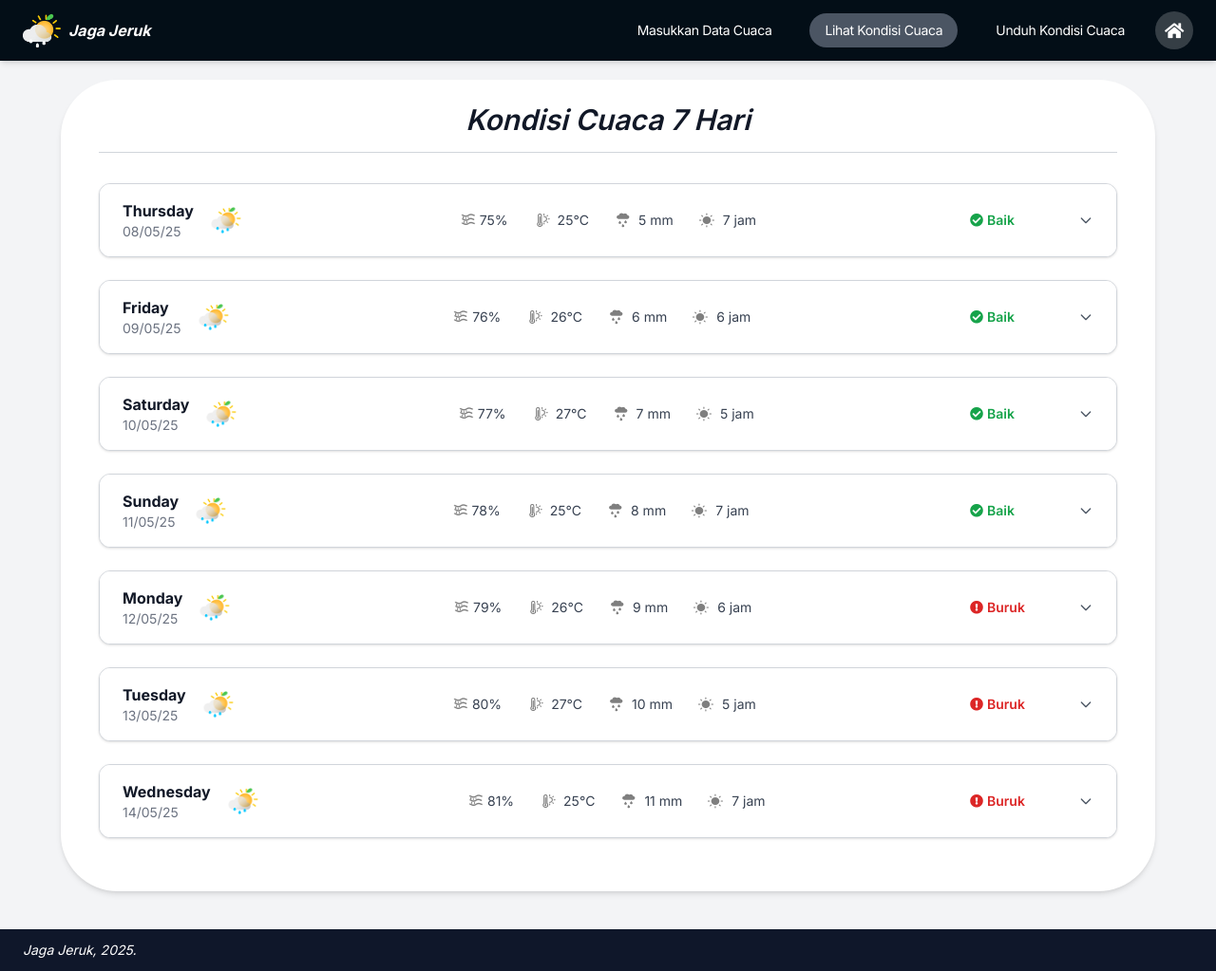
After one commit to nikenmn/weather-prediction-and-classification, a Flask app: page /lihat-cuaca in a window 1280 px wide. The commit adds this page. Shown: the whole page at 95% size. Run offline with Flask 3, Linux system fonts and the light colour scheme; some libraries are stand-ins or nearby versions.

Commit message:
Second update -add 'lihat kondisi cuaca' menu

```diff
--- a/app.py
+++ b/app.py
@@ -355,6 +355,10 @@ def generate_7day_prediction():
 
     return hasil
 
+@app.route('/lihat-cuaca')
+def lihat_kondisi_cuaca():
+    cuaca_harian = generate_7day_prediction()
+    return render_template('lihatCuaca.html', cuaca_harian=cuaca_harian, current_page='prediksi')
 
 
 
--- a/templates/index.html
+++ b/templates/index.html
@@ -50,8 +50,8 @@
                class="px-4 py-2 rounded-full transition {{ 'bg-gray-600' if current_page == 'input' else 'hover:bg-gray-600' }}">
               Masukkan Data Cuaca
             </a>
-            <a href="{{ url_for('prediksi') }}#cuaca7hari"
-               class="px-4 py-2 rounded-full transition {{ 'bg-gray-600' if current_page == 'prediksi' else 'hover:bg-gray-600' }}">
+            <a href="{{ url_for('lihat_kondisi_cuaca') }}"
+              class="px-4 py-2 rounded-full transition {{ 'bg-gray-600' if current_page == 'prediksi' else 'hover:bg-gray-600' }}">
               Lihat Kondisi Cuaca
             </a>
             <a href="{{ url_for('unduh') }}"
--- /dev/null
+++ b/templates/lihatCuaca.html
@@ -0,0 +1,216 @@
+<!DOCTYPE html>
+<html lang="id">
+<head>
+  <meta charset="UTF-8" />
+  <meta name="viewport" content="width=device-width, initial-scale=1.0"/>
+  <title>Lihat Kondisi Cuaca</title>
+  <script src="https://cdn.tailwindcss.com"></script>
+  <link rel="stylesheet" href="https://cdnjs.cloudflare.com/ajax/libs/font-awesome/5.15.3/css/all.min.css">
+  <link href="https://fonts.googleapis.com/css2?family=Inter:wght@400;600;700&display=swap" rel="stylesheet">
+  <style>
+    body { font-family: 'Inter', sans-serif; }
+    .accordion-icon { transition: transform 0.3s ease; }
+    .accordion-toggle.open .accordion-icon { transform: rotate(180deg); }
+  </style>
+  <script>
+    function toggleAccordion(btn) {
+      btn.classList.toggle('open');
+      const content = btn.nextElementSibling;
+      content.classList.toggle('hidden');
+    }
+  </script>
+</head>
+<body class="bg-gray-100 text-gray-800">
+
+  <!-- Navbar -->
+  <header class="fixed top-0 left-0 w-full bg-[#030E17] text-white px-6 py-3 z-50 shadow-md">
+    <div class="flex items-center justify-between w-full">
+      <div class="flex items-center space-x-2">
+        <img src="{{ url_for('static', filename='img/logo.png') }}" class="w-10 h-10 object-contain" />
+        <span class="font-bold italic text-white text-base">Jaga Jeruk</span>
+      </div>
+      <div class="flex items-center space-x-4">
+        <nav class="hidden sm:flex space-x-6 text-sm font-normal tracking-tight">
+          <a href="{{ url_for('input_data') }}" class="px-4 py-2 rounded-full transition {{ 'bg-gray-600' if current_page == 'input' else 'hover:bg-gray-600' }}">
+            Masukkan Data Cuaca
+          </a>
+          <a href="{{ url_for('prediksi') }}#cuaca7hari" class="px-4 py-2 rounded-full transition {{ 'bg-gray-600' if current_page == 'prediksi' else 'hover:bg-gray-600' }}">
+            Lihat Kondisi Cuaca
+          </a>
+          <a href="{{ url_for('unduh') }}" class="px-4 py-2 rounded-full transition {{ 'bg-gray-600' if current_page == 'unduh' else 'hover:bg-gray-600' }}">
+            Unduh Kondisi Cuaca
+          </a>
+        </nav>
+        <a href="{{ url_for('index') }}" class="w-10 h-10 flex items-center justify-center rounded-full bg-white bg-opacity-20 hover:bg-opacity-30 transition">
+          <i class="fas fa-home text-white text-lg"></i>
+        </a>
+      </div>
+    </div>
+  </header>
+
+  <!-- spacing -->
+  <div class="pt-1"></div>
+
+  <!-- Accordion Section -->
+<section id="cuaca7hari" class="bg-white rounded-t-[60px] rounded-b-[60px] pt-6 mt-20 mb-10 pb-8 mx-auto max-w-6xl shadow-md">
+    <div class="max-w-6xl mx-auto px-4 sm:px-8 lg:px-10">
+      <h2 class="text-center text-2xl sm:text-3xl font-semibold italic text-gray-900 mb-8 border-b border-gray-300 pb-4">
+        Kondisi Cuaca 7 Hari
+      </h2>
+
+      {% for data in cuaca_harian %}
+      <div class="rounded-xl border border-gray-300 mb-6 overflow-hidden shadow transition duration-300 bg-white">
+        <!-- BUTTON -->
+        <button onclick="toggleAccordion(this)" class="flex justify-between items-center w-full px-6 py-4 bg-white hover:bg-gray-50 accordion-toggle">
+          <!-- LEFT -->
+          <div class="flex items-center gap-4 text-sm text-gray-700">
+            <div class="flex flex-col text-left leading-tight">
+              <p class="font-bold text-base text-gray-900">{{ data.hari }}</p>
+              <p class="text-gray-500 text-sm">{{ data.tanggal }}</p>
+            </div>
+            <img src="{{ url_for('static', filename='img/color-logo.png') }}" class="w-10 h-7" alt="ikon cuaca" />
+          </div>
+
+          <!-- CENTER -->
+          <div class="flex-1 flex justify-center gap-6 text-sm text-gray-700">
+            <span class="flex items-center gap-1">
+              <img src="{{ url_for('static', filename='img/icons/rh-icon.png') }}" class="w-4 h-4" /> {{ data.RH }}%
+            </span>
+            <span class="flex items-center gap-1">
+              <img src="{{ url_for('static', filename='img/icons/tavg-icon.png') }}" class="w-6 h-4" /> {{ data.TAVG }}°C
+            </span>
+            <span class="flex items-center gap-1">
+              <img src="{{ url_for('static', filename='img/icons/rr-icon.png') }}" class="w-6 h-4" /> {{ data.RR }} mm
+            </span>
+            <span class="flex items-center gap-1">
+              <img src="{{ url_for('static', filename='img/icons/ss-icon.png') }}" class="w-6 h-4" /> {{ data.SS }} jam
+            </span>
+          </div>
+
+          <!-- RIGHT -->
+          <div class="w-[130px] flex justify-between items-center text-sm">
+            <span class="flex items-center gap-1 text-{{ 'green' if data.klasifikasi == 'Baik' else 'red' }}-600 font-semibold whitespace-nowrap">
+              <i class="fas fa-{{ 'check-circle' if data.klasifikasi == 'Baik' else 'exclamation-circle' }}"></i>
+              {{ data.klasifikasi }}
+            </span>
+            <svg class="w-4 h-4 text-gray-600 transition-transform transform accordion-icon" fill="none" stroke="currentColor" stroke-width="2"
+              viewBox="0 0 24 24">
+              <path stroke-linecap="round" stroke-linejoin="round" d="M19 9l-7 7-7-7" />
+            </svg>
+          </div>
+        </button>
+
+        <!-- DROPDOWN CONTENT -->
+        <div class="hidden px-6 py-6 bg-white border-t border-gray-200">
+          <div class="flex flex-col sm:flex-row gap-6 sm:gap-10">
+          <!-- KIRI: Ikon Cuaca dan Parameter -->
+          <div class="flex flex-col sm:flex-row items-start sm:items-center sm:gap-6 w-full sm:w-full w-2/3 max-w-3xl pr-6">
+            <img src="{{ url_for('static', filename='img/color-logo.png') }}"
+                alt="Ikon Cuaca" class="w-32 h-32 object-contain drop-shadow mb-4 sm:mb-0" />
+
+            <div class="flex flex-col text-sm text-gray-800 w-full space-y-3">
+              <!-- RH -->
+              <div class="flex justify-between border-b pb-2">
+                <span class="flex items-center gap-2">
+                  <img src="{{ url_for('static', filename='img/icons/rh-icon.png') }}" class="w-5 h-5" />
+                  Kelembapan Udara
+                </span>
+                <span class="flex items-center font-bold">
+                  {{ data.RH }}%
+                  {% if data.is_rh_warning %}
+                  <svg xmlns="http://www.w3.org/2000/svg" class="ml-2 w-4 h-4 text-yellow-400" viewBox="0 0 24 24" fill="currentColor">
+                    <path d="M12 2C6.48 2 2 6.48 2 12s4.48 10 10 10 10-4.48 10-10S17.52 2 12 2zm1 15h-2v-2h2v2zm0-4h-2V7h2v6z"/>
+                  </svg>
+                  {% endif %}
+                </span>
+              </div>
+
+              <!-- TAVG -->
+              <div class="flex justify-between border-b pb-2">
+                <span class="flex items-center gap-2">
+                  <img src="{{ url_for('static', filename='img/icons/tavg-icon.png') }}" class="w-6 h-5" />
+                  Suhu Udara
+                </span>
+                <span class="flex items-center font-bold">
+                  {{ data.TAVG }}°C
+                  {% if data.is_tavg_warning %}
+                  <svg xmlns="http://www.w3.org/2000/svg" class="ml-2 w-4 h-4 text-yellow-400" viewBox="0 0 24 24" fill="currentColor">
+                    <path d="M12 2C6.48 2 2 6.48 2 12s4.48 10 10 10 10-4.48 10-10S17.52 2 12 2zm1 15h-2v-2h2v2zm0-4h-2V7h2v6z"/>
+                  </svg>
+                  {% endif %}
+                </span>
+              </div>
+
+              <!-- RR -->
+              <div class="flex justify-between border-b pb-2">
+                <span class="flex items-center gap-2">
+                  <img src="{{ url_for('static', filename='img/icons/rr-icon.png') }}" class="w-6 h-5" />
+                  Curah Hujan
+                </span>
+                <span class="flex items-center font-bold">
+                  {{ data.RR }} mm
+                  {% if data.is_rr_warning %}
+                  <svg xmlns="http://www.w3.org/2000/svg" class="ml-2 w-4 h-4 text-yellow-400" viewBox="0 0 24 24" fill="currentColor">
+                    <path d="M12 2C6.48 2 2 6.48 2 12s4.48 10 10 10 10-4.48 10-10S17.52 2 12 2zm1 15h-2v-2h2v2zm0-4h-2V7h2v6z"/>
+                  </svg>
+                  {% endif %}
+                </span>
+              </div>
+
+              <!-- SS -->
+              <div class="flex justify-between">
+                <span class="flex items-center gap-2">
+                  <img src="{{ url_for('static', filename='img/icons/ss-icon.png') }}" class="w-6 h-5" />
+                  Lama Penyinaran
+                </span>
+                <span class="flex items-center font-bold">
+                  {{ data.SS }} jam
+                  {% if data.is_ss_warning %}
+                  <svg xmlns="http://www.w3.org/2000/svg" class="ml-2 w-4 h-4 text-yellow-400" viewBox="0 0 24 24" fill="currentColor">
+                    <path d="M12 2C6.48 2 2 6.48 2 12s4.48 10 10 10 10-4.48 10-10S17.52 2 12 2zm1 15h-2v-2h2v2zm0-4h-2V7h2v6z"/>
+                  </svg>
+                  {% endif %}
+                </span>
+              </div>
+            </div>
+          </div>
+
+            <!-- KANAN: Klasifikasi -->
+            <div class="flex flex-row w-full sm:items-center sm:justify-start gap-6 sm:gap-10 mt-4 sm:mt-0 ml-5">
+
+              <!-- Ikon dan Status -->
+              <div class="flex flex-col items-center w-40 ml-10">
+                <img src="{{ url_for('static', filename='img/icons/' ~ ('goodclassicon.png' if data.klasifikasi == 'Baik' else 'badclassicon.png')) }}"
+                    class="w-26 h-26 drop-shadow-md mb-2" alt="Status Icon">
+                <p class="text-xl font-bold text-{{ 'green' if data.klasifikasi == 'Baik' else 'red' }}-600 leading-tight">
+                  {{ data.klasifikasi }}
+                </p>
+                <p class="text-sm font-medium text-gray-500 -mt-1">Kondisi Cuaca</p>
+              </div>
+
+              <!-- Penjelasan -->
+              <div class="flex flex-col justify-center text-sm text-gray-800 w-full max-w-md ml-[-8px]">
+
+                <ul class="space-y-2 w-full border-l pl-6 sm:pl-8">
+                  {% for ket in data.penjelasan %}
+                  <li class="border-b pb-1">{{ ket }}</li>
+                  {% endfor %}
+                </ul>
+              </div>
+            </div>
+
+          </div>
+        </div>
+      </div>
+      {% endfor %}
+
+    </div>
+  </section>
+
+  <!-- Footer -->
+  <footer class="bg-[#0F172A] text-white text-sm py-3 px-6 text-left">
+    <span class="italic">Jaga Jeruk, 2025.</span>
+  </footer>
+
+</body>
+</html>
--- a/templates/unduh.html
+++ b/templates/unduh.html
@@ -78,7 +78,7 @@
 
 
 <!-- Main -->
-<main class="pt-28 pb-20 max-w-6xl mx-auto px-6 sm:px-10">
+<main class="pt-20 pb-20 max-w-6xl mx-auto px-6 sm:px-10">
   <h2 class="text-2xl font-bold mb-6 text-center text-gray-800">Data Prediksi & Klasifikasi Cuaca 7 Hari</h2>
 
   <div class="overflow-x-auto bg-white rounded-lg shadow-md">
```
